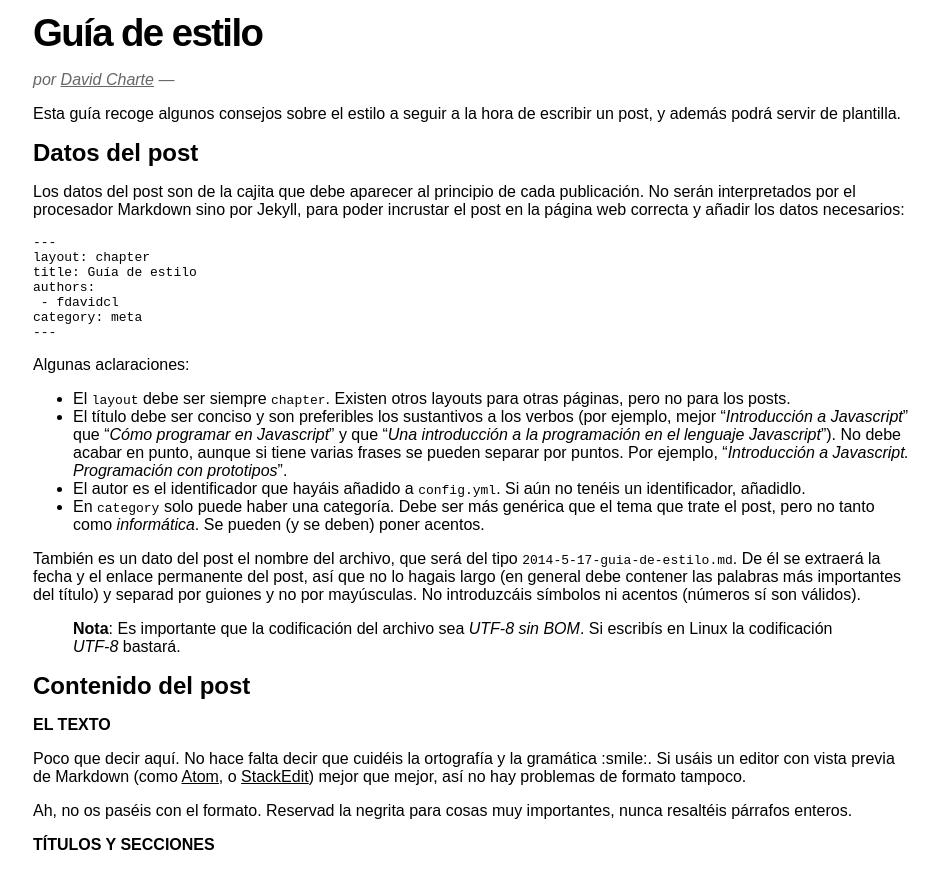
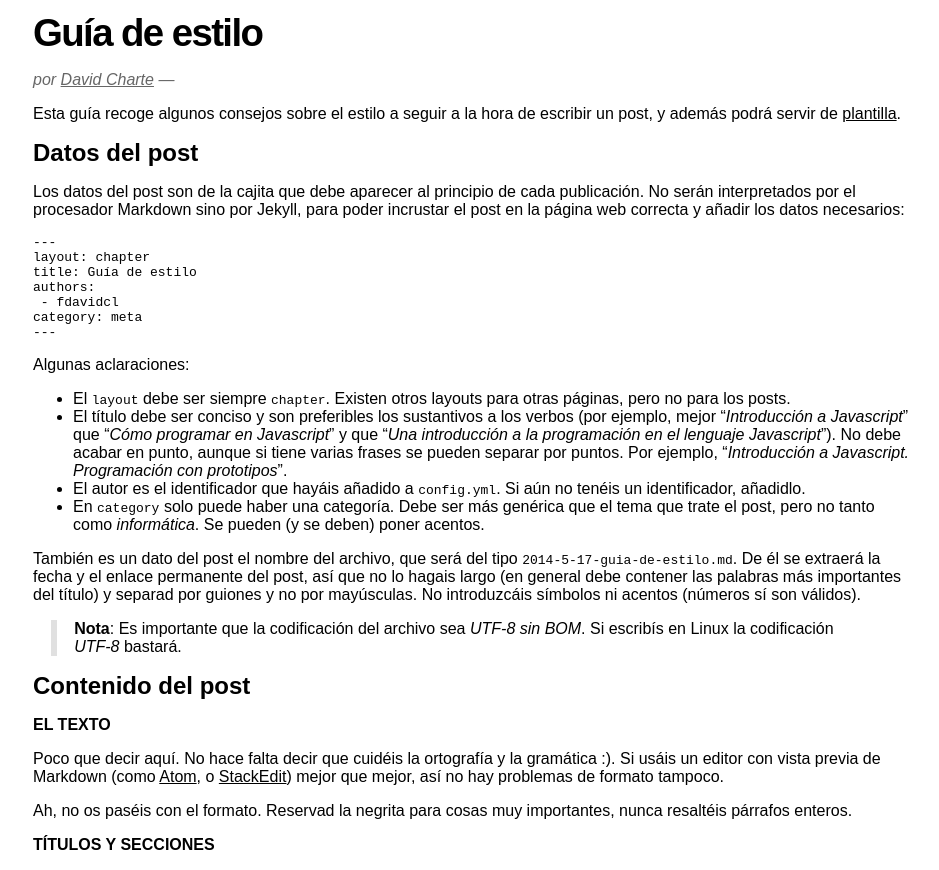
Before and after one commit to libreim/blog, a Jekyll site: the page built from guia-de-estilo.md, in a window 1280 px wide, cut to the strip 104-974 px from the top of the page. Shown: the whole strip, without its empty margins (167-1106 px from the left). Built offline with Jekyll 4.4.1, drawn with Linux system fonts in a browser that asks for light colours; formulas are drawn with MathJax 3; comment, search, counter and statistics services are not loaded.

Commit message:
Fixes: Guía de estilo

```diff
--- a/css/default.css
+++ b/css/default.css
@@ -113,6 +113,12 @@ div.footnotes {
 	border-top: 1px solid #c0c0c0;
 }
 
+blockquote {
+	margin-left: 2%;
+	padding-left: 2%;
+	border-left: 0.4em solid rgb(224, 224, 224);
+}
+
 /**** Sharing/comments bar ****/
 article .share {
 	padding: 1rem 0;
--- a/guia-de-estilo.md
+++ b/guia-de-estilo.md
@@ -8,7 +8,7 @@ permalink: /styleguide/
 ---
 
 Esta guía recoge algunos consejos sobre el estilo a seguir
-a la hora de escribir un post, y además podrá servir de plantilla.
+a la hora de escribir un post, y además podrá servir de [plantilla](https://raw.githubusercontent.com/dgiim/blog/gh-pages/guia-de-estilo.mdhttps://raw.githubusercontent.com/dgiim/blog/gh-pages/guia-de-estilo.md).
 
 ## Datos del post
 Los datos del post son de la cajita que debe aparecer al principio
@@ -55,7 +55,7 @@ permanente del post, así que no lo hagais largo (en general debe
 
 ### El texto
 Poco que decir aquí. No hace falta decir que cuidéis la ortografía y
-la gramática :smile:. Si usáis un editor con vista previa de Markdown
+la gramática :). Si usáis un editor con vista previa de Markdown
 (como [Atom](http://www.webupd8.org/2014/05/install-atom-text-editor-in-ubuntu-via-ppa.html),
 o [StackEdit](https://stackedit.io/)) mejor que mejor, así no hay
 problemas de formato tampoco.
```
